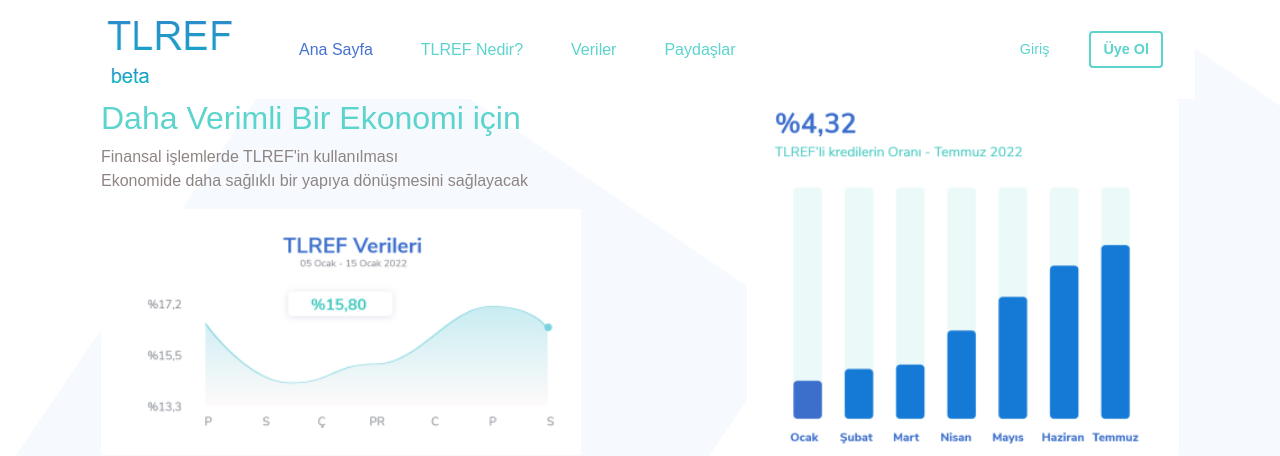
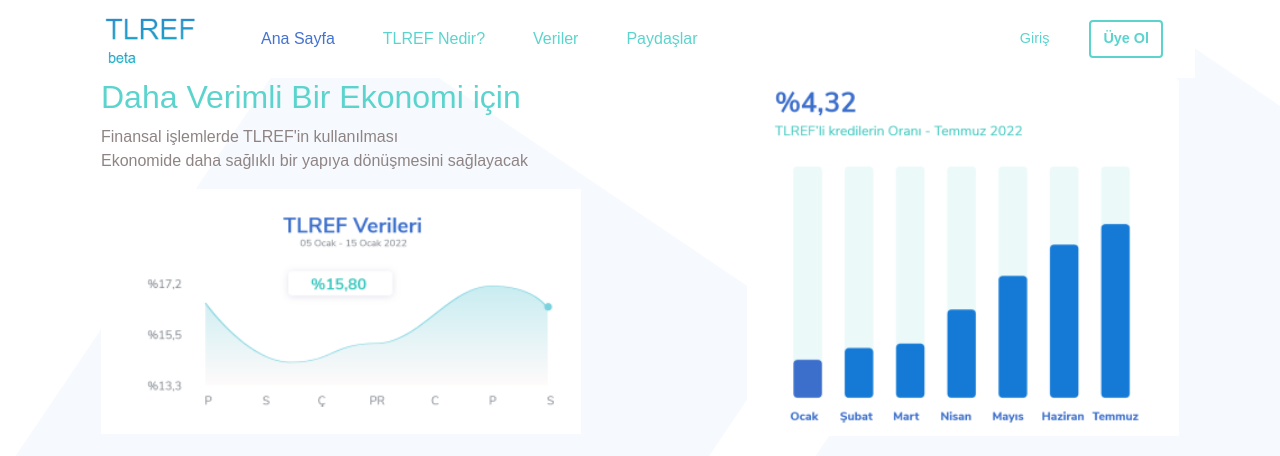
Before and after one commit to Sertturk16/tlref-beta, a PHP site: page / in a window 1280 px wide. Shown: the top 456 px of the page. Run offline with PHP 8.4, Linux system fonts and the light colour scheme; some libraries are stand-ins or nearby versions.

Commit message:
Add files via upload

```diff
--- a/assets/css/style.css
+++ b/assets/css/style.css
@@ -28,29 +28,13 @@ header {
   background-color: white !important;
 }
 
+.navbar-brand img{
+  width: 6rem;
+}
+
 .nav-item {
   margin-left: 1rem;
   margin-right: 1rem;
-}
-
-.navbar-brand {
-  background: linear-gradient(to top, #0cbec3, #327ecd)!important;
-  background: -webkit-linear-gradient(to top, #0cbec3, #327ecd)!important;
-  background: -moz-linear-gradient(to top, #0cbec3, #327ecd)!important;
-  -webkit-background-clip: text!important;
-  -webkit-text-fill-color: transparent!important;
-  font-size: 2rem!important;
-}
-
-.navbar-brand p {
-  font-size: 1rem!important;
-  line-height: 1rem!important;
-  background: linear-gradient(to top, #0cbec3, #327ecd)!important;
-  background: -webkit-linear-gradient(to top, #0cbec3, #327ecd)!important;
-  background: -moz-linear-gradient(to top, #0cbec3, #327ecd)!important;
-  -webkit-background-clip: text!important;
-  -webkit-text-fill-color: transparent!important;
-  padding-left: 0.2rem!important;
 }
 
 .nav-link {
```
